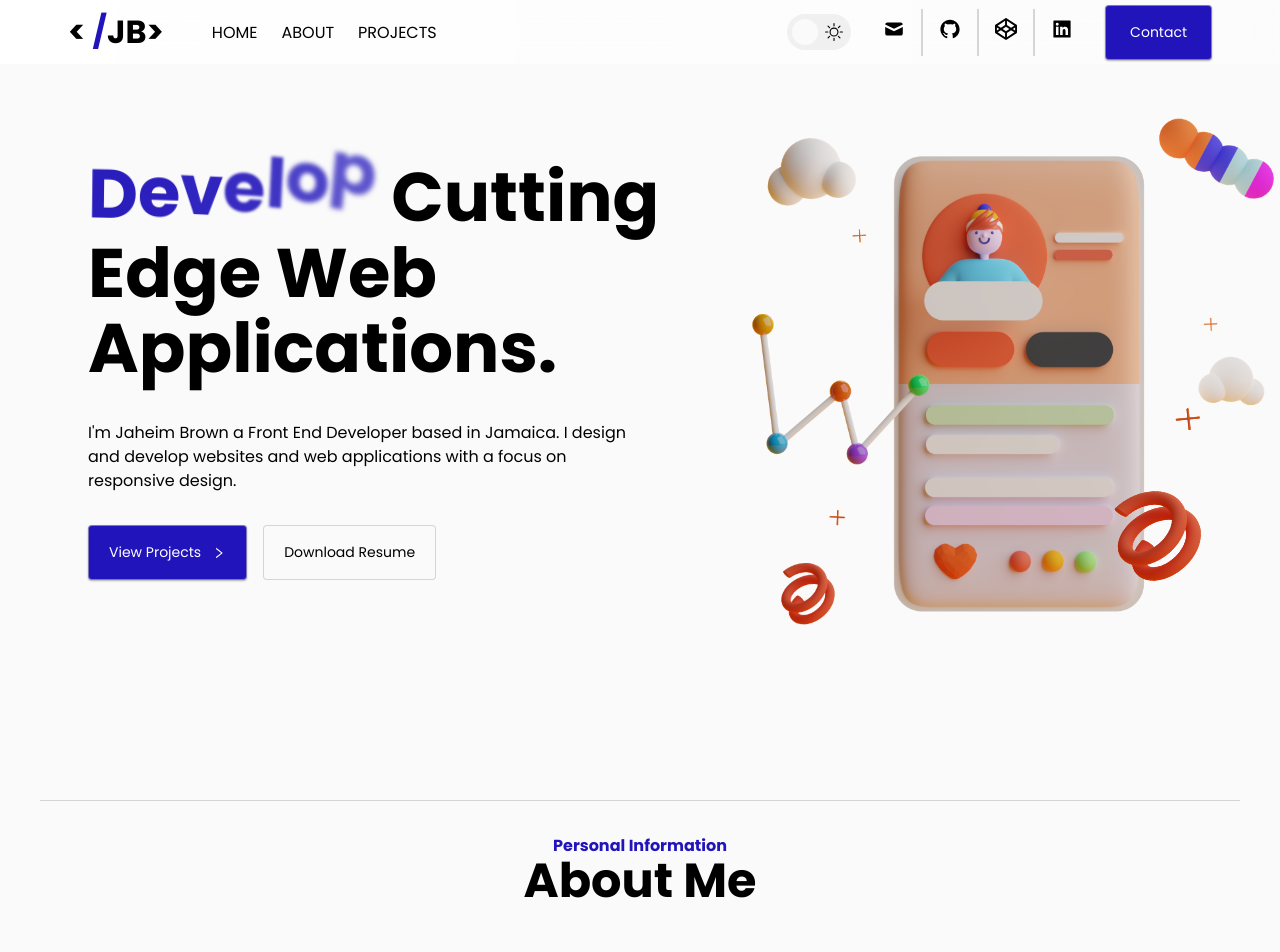
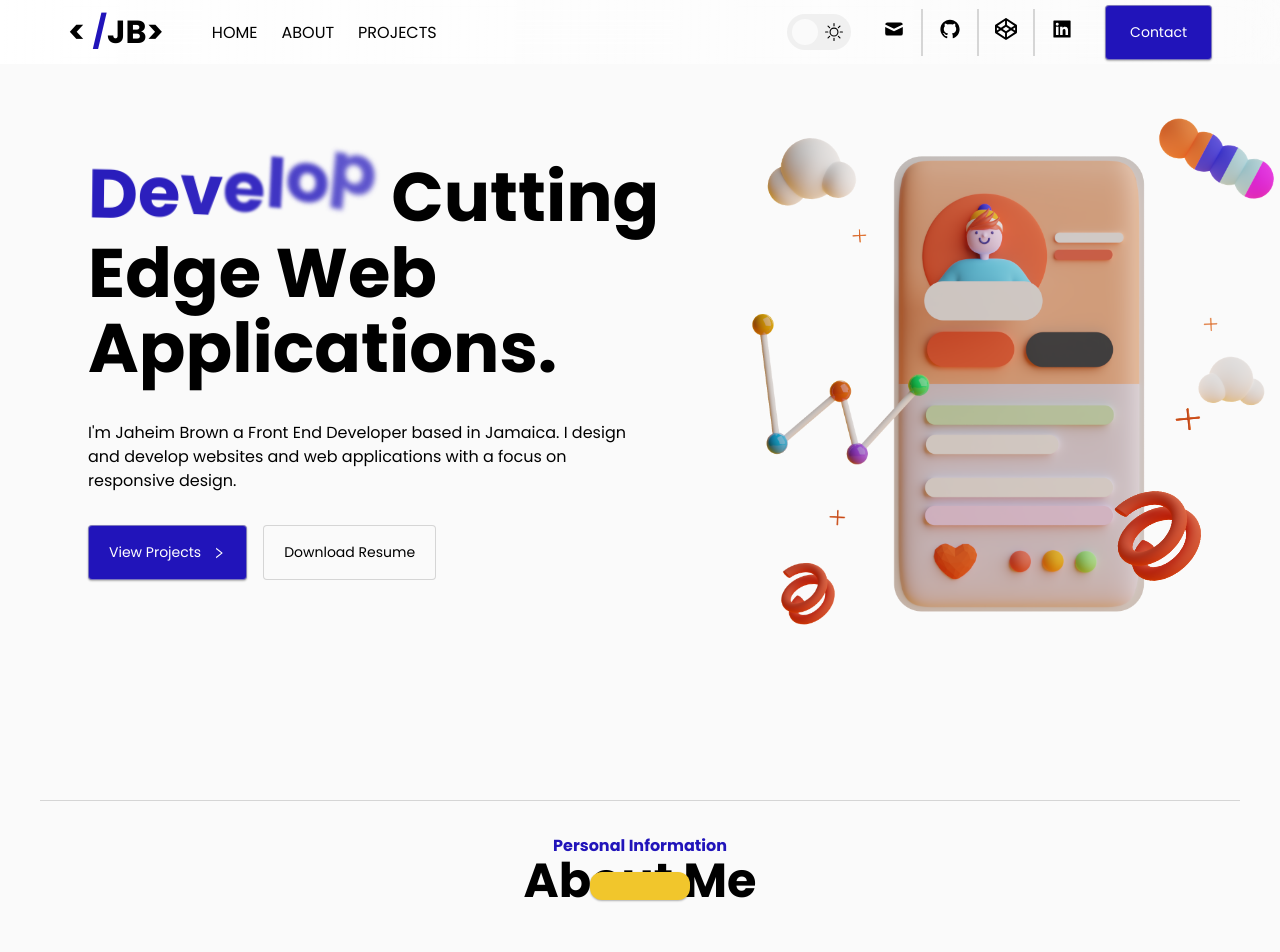
Before and after one commit to JaheimBrown/JBCodes-Portfolio, a React (Create React App) app: page / in a window 1280 px wide. Shown: the top 952 px of the page. Built offline with nearby package versions, Linux system fonts and the light colour scheme.

Commit message:
Added Form submission message classes

```diff
--- a/src/Components/Contact/Contact.jsx
+++ b/src/Components/Contact/Contact.jsx
@@ -1,4 +1,4 @@
-import React from "react";
+import React, { useState, useEffect } from "react";
 import emailjs from "emailjs-com";
 import styled from "styled-components";
 import { Data } from "./Data";
@@ -141,6 +141,31 @@ const Container = styled.section`
       padding: 2em 1em;
     }
   }
+
+  /* FORM MESSAGE */
+  .form-message {
+    position: fixed;
+    display: flex;
+    justify-content: center;
+    align-items: center;
+    background-color: ${({ theme }) => theme.formMessageSuccess};
+    color: ${({ theme }) => theme.body};
+    font-size: 0.875rem;
+    min-width: 100px;
+    padding: 1em 1.5em;
+    border-radius: 12px;
+    bottom: -100px;
+    left: 50%;
+    transform: translateX(-50%);
+    box-shadow: 0px 1px 3px 1px #00000026;
+    box-shadow: 0px 1px 2px 0px #0000004d;
+    transition: 0.3s ease-in;
+    user-select: none;
+  }
+
+  .show {
+    bottom: 30px;
+  }
 `;
 
 const Links = styled.div`
@@ -192,26 +217,40 @@ const Links = styled.div`
 `;
 
 const Contact = ({ ...Data }) => {
+  const [message, setMessage] = useState("");
+  const [show, setShow] = useState(false);
+
   const sendEmail = e => {
     e.preventDefault();
 
     emailjs
       .sendForm(
-        "service_fxpnul9",
+        "service_t2rhy24",
         "template_iyva747",
         e.target,
         "user_8lqOgYTwq9QuJL76cFuWh"
       )
       .then(
         result => {
-          console.log(result.text);
+          setMessage("Email Sent successfully");
+          setShow(true);
         },
         error => {
-          console.log(error.text);
+          setMessage("Someting went wrong!");
+          setShow(true);
         }
       );
     e.target.reset();
   };
+
+  useEffect(() => {
+    const timer = setTimeout(() => {
+      if (show === true) {
+        setShow(false);
+      }
+    }, 3000);
+    return () => clearTimeout(timer);
+  }, [show]);
 
   return (
     <Container id="contact" onSubmit={sendEmail}>
@@ -270,6 +309,9 @@ const Contact = ({ ...Data }) => {
           </div>
         </form>
       </div>
+      <div className={show ? "form-message show" : "form-message"}>
+        <p>{message}</p>
+      </div>
     </Container>
   );
 };
--- a/src/Components/Theme.js
+++ b/src/Components/Theme.js
@@ -16,6 +16,8 @@ export const lightMode = {
   linkHover: "#fff",
   textOnImg: "#fff",
   borderOnImg: "rgba(189, 189, 189, 0.6)",
+  formMessageSuccess: "#F1C62C",
+  formMessageFail: "#F53E3E",
 };
 
 export const darkMode = {
@@ -35,4 +37,6 @@ export const darkMode = {
   linkHover: "#fff",
   textOnImg: "#fff",
   borderOnImg: "rgba(189, 189, 189, 0.6)",
+  formMessageSuccess: "#BF420C",
+  formMessageFail: "#BF0C0C",
 };
```
